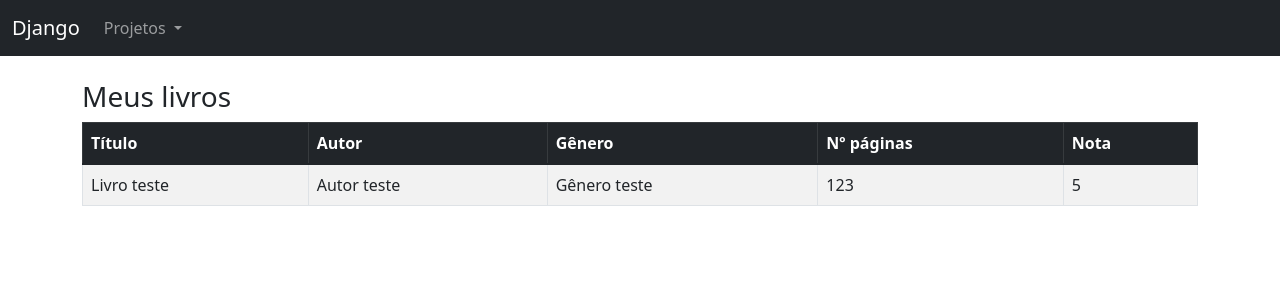
After one commit to obrunodev/django-experience, a Django app: page /books/ in a window 1280 px wide. The commit adds this page. Shown: the top 300 px of the page. Run offline with Django 4.2, Linux system fonts and the light colour scheme; some libraries are stand-ins or nearby versions.

Commit message:
feat: books app added

```diff
--- /dev/null
+++ b/apps/books/templates/books/pages/index.html
@@ -0,0 +1,13 @@
+{% extends 'base.html' %}
+{% block title %}Livros{% endblock title %}
+{% block content %}
+
+    {% include 'partials/navbar.html' %}
+
+    <div class="container mt-4">
+        <h3>Meus livros</h3>
+
+        {% include '../partials/books_table.html' %}
+    </div>
+
+{% endblock content %}
--- /dev/null
+++ b/apps/books/templates/books/partials/books_table.html
@@ -0,0 +1,20 @@
+<table class="table table-bordered table-striped table-hover">
+    <thead class="table-dark">
+        <tr>
+            <th>Título</th>
+            <th>Autor</th>
+            <th>Gênero</th>
+            <th>Nº páginas</th>
+            <th>Nota</th>
+        </tr>
+    </thead>
+    <tbody>
+        <tr>
+            <td>Livro teste</td>
+            <td>Autor teste</td>
+            <td>Gênero teste</td>
+            <td>123</td>
+            <td>5</td>
+        </tr>
+    </tbody>
+</table>
--- /dev/null
+++ b/apps/books/urls.py
@@ -0,0 +1,8 @@
+from django.urls import path
+
+from books.views import books
+
+app_name = 'books'
+urlpatterns = [
+    path('', books.index, name='index')
+]
--- a/apps/books/views.py
+++ /dev/null
@@ -1,3 +0,0 @@
-from django.shortcuts import render
-
-# Create your views here.
--- /dev/null
+++ b/apps/books/views/books.py
@@ -0,0 +1,5 @@
+from django.shortcuts import render
+
+
+def index(request):
+    return render(request, 'books/pages/index.html')
--- a/project/settings.py
+++ b/project/settings.py
@@ -28,6 +28,7 @@ INSTALLED_APPS = [
     'django.contrib.messages',
     'django.contrib.staticfiles',
 
+    'books',
     'todo',
 ]
 
--- a/project/urls.py
+++ b/project/urls.py
@@ -3,5 +3,6 @@ from django.urls import include, path
 
 urlpatterns = [
     path('admin/', admin.site.urls),
+    path('books/', include('books.urls')),
     path('todo/', include('todo.urls')),
 ]
--- a/templates/partials/navbar.html
+++ b/templates/partials/navbar.html
@@ -1,6 +1,6 @@
 <nav class="navbar navbar-expand-lg navbar-dark bg-dark">
     <div class="container-fluid">
-        <a class="navbar-brand" href="#">Boilerplate</a>
+        <a class="navbar-brand" href="#">Django</a>
         <button class="navbar-toggler" type="button" data-bs-toggle="collapse" data-bs-target="#navbarSupportedContent" aria-controls="navbarSupportedContent" aria-expanded="false" aria-label="Toggle navigation">
             <span class="navbar-toggler-icon"></span>
         </button>
@@ -8,12 +8,12 @@
             <ul class="navbar-nav me-auto mb-2 mb-lg-0">
                 <li class="nav-item dropdown">
                     <a class="nav-link dropdown-toggle" href="#" id="navbarDropdown" role="button" data-bs-toggle="dropdown" aria-expanded="false">
-                        Apps
+                        Projetos
                     </a>
                     <ul class="dropdown-menu" aria-labelledby="navbarDropdown">
                         <li><a class="dropdown-item" href="{% url 'todo:index' %}">To-do app</a></li>
-                        <li><a class="dropdown-item" href="#">CBV CRUD (soon)</a></li>
-                        <li><a class="dropdown-item" href="#">HTMX example (soon)</a></li>
+                        <li><a class="dropdown-item" href="{% url 'books:index' %}">Livros (em desenvolvimento)</a></li>
+                        <li><a class="dropdown-item" href="#">Data engineering (A fazer)</a></li>
                     </ul>
                 </li>
             </ul>
```
Also changed, not shown: apps/books/views/__init__.py (added).
